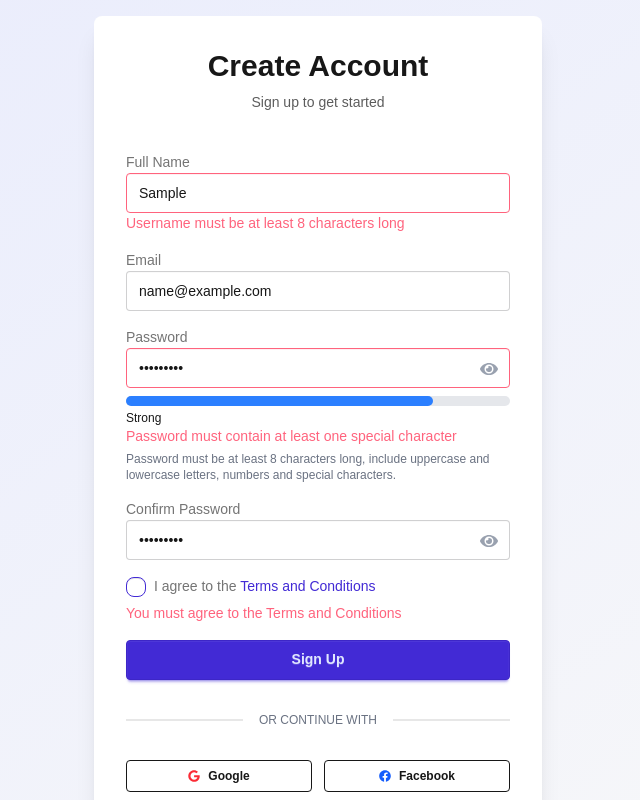
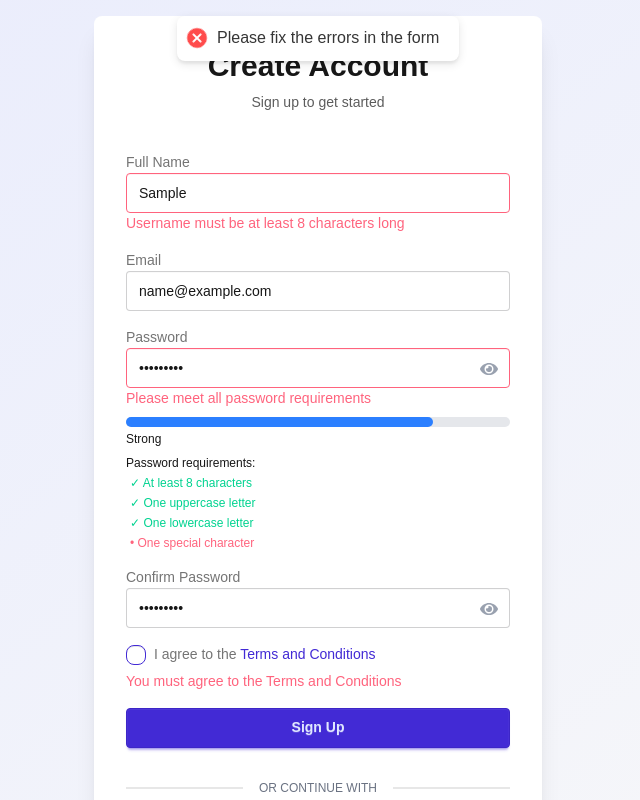
Before and after one commit to AdeepaK2/SpiritX_Xtruders_01, a Next.js app: page /Signup in a window 1280 px wide. Both pictures are taken after typing "Sample", "name@example.com", "Sample123", "Sample123" into the empty fields and a click on the button "Sign Up". Shown: the top 800 px of the page, without its empty margins (322-962 px from the left). Built offline with nearby package versions, Linux system fonts and the light colour scheme.

Commit message:
Improve validations in Signup page

```diff
--- a/src/app/Signup/page.tsx
+++ b/src/app/Signup/page.tsx
@@ -3,6 +3,8 @@ import { useState, useEffect } from "react";
 import Link from "next/link";
 import { motion } from "framer-motion";
 import { FaGoogle, FaFacebook, FaEye, FaEyeSlash } from "react-icons/fa";
+import { Toaster, toast } from "react-hot-toast";
+import { useRouter } from "next/navigation";
 
 export default function SignupPage() {
     const [name, setName] = useState("");
@@ -13,6 +15,7 @@ export default function SignupPage() {
     const [showConfirmPassword, setShowConfirmPassword] = useState(false);
     const [isLoading, setIsLoading] = useState(false);
     const [agreeToTerms, setAgreeToTerms] = useState(false);
+    const router = useRouter();
 
     // Validation states
     const [errors, setErrors] = useState({
@@ -20,7 +23,14 @@ export default function SignupPage() {
         email: "",
         password: "",
         confirmPassword: "",
-        terms: ""
+        terms: "",
+        form: "",
+        passwordRequirements: {
+            minLength: false,
+            upperCase: false,
+            lowerCase: false,
+            specialChar: false
+        }
     });
 
     // Password strength indicator
@@ -86,6 +96,18 @@ export default function SignupPage() {
         const hasNumber = /[0-9]/.test(password);
         const isLongEnough = password.length >= 8;
 
+        // Update password requirements
+        setErrors(prev => ({
+            ...prev,
+            passwordRequirements: {
+                minLength: isLongEnough,
+                upperCase: hasUpperCase,
+                lowerCase: hasLowerCase,
+                specialChar: hasSpecialChar
+            }
+        }));
+
+        // Calculate strength score
         let score = 0;
         if (isLongEnough) score += 1;
         if (hasUpperCase) score += 1;
@@ -107,24 +129,18 @@ export default function SignupPage() {
             color: strengthMap[score - 1]?.color || "bg-gray-200"
         });
 
-        // Real-time password validation
-        let passwordError = "";
-        if (!isLongEnough) {
-            passwordError = "Password must be at least 8 characters long";
-        } else if (!hasLowerCase) {
-            passwordError = "Password must contain at least one lowercase letter";
-        } else if (!hasUpperCase) {
-            passwordError = "Password must contain at least one uppercase letter";
-        } else if (!hasSpecialChar) {
-            passwordError = "Password must contain at least one special character";
-        } else if (score < 3) {
-            passwordError = "Password is too weak";
+        // Password validation
+        if (!isLongEnough || !hasLowerCase || !hasUpperCase || !hasSpecialChar) {
+            setErrors(prev => ({
+                ...prev,
+                password: "Please meet all password requirements"
+            }));
+        } else {
+            setErrors(prev => ({
+                ...prev,
+                password: ""
+            }));
         }
-
-        setErrors(prev => ({
-            ...prev,
-            password: passwordError
-        }));
     }, [password]);
 
     // Real-time confirm password validation
@@ -166,7 +182,14 @@ export default function SignupPage() {
             email: "",
             password: "",
             confirmPassword: "",
-            terms: ""
+            terms: "",
+            form: "",
+            passwordRequirements: errors.passwordRequirements || {
+                minLength: false,
+                upperCase: false,
+                lowerCase: false,
+                specialChar: false
+            }
         };
 
         let isValid = true;
@@ -179,7 +202,6 @@ export default function SignupPage() {
             newErrors.name = "Username must be at least 8 characters long";
             isValid = false;
         }
-        // Uniqueness check would be done server-side
 
         // Email validation
         if (!email) {
@@ -200,20 +222,16 @@ export default function SignupPage() {
             const hasSpecialChar = /[^A-Za-z0-9]/.test(password);
             const isLongEnough = password.length >= 8;
 
-            if (!isLongEnough) {
-                newErrors.password = "Password must be at least 8 characters long";
-                isValid = false;
-            } else if (!hasLowerCase) {
-                newErrors.password = "Password must contain at least one lowercase letter";
-                isValid = false;
-            } else if (!hasUpperCase) {
-                newErrors.password = "Password must contain at least one uppercase letter";
-                isValid = false;
-            } else if (!hasSpecialChar) {
-                newErrors.password = "Password must contain at least one special character";
-                isValid = false;
-            } else if (passwordStrength.score < 3) {
-                newErrors.password = "Password is too weak";
+            // Update requirements status
+            newErrors.passwordRequirements = {
+                minLength: isLongEnough,
+                upperCase: hasUpperCase,
+                lowerCase: hasLowerCase,
+                specialChar: hasSpecialChar
+            };
+
+            if (!isLongEnough || !hasUpperCase || !hasLowerCase || !hasSpecialChar) {
+                newErrors.password = "Please meet all password requirements";
                 isValid = false;
             }
         }
@@ -241,6 +259,7 @@ export default function SignupPage() {
         e.preventDefault();
 
         if (!validateForm()) {
+            toast.error("Please fix the errors in the form");
             return;
         }
 
@@ -250,9 +269,26 @@ export default function SignupPage() {
             // Simulate API call
             await new Promise(resolve => setTimeout(resolve, 1000));
             console.log("Signup attempt with:", { name, email, password, agreeToTerms });
-            // Handle successful signup here
+
+            // Add success notification
+            toast.success("Account created successfully!", {
+                duration: 3000,
+                position: "top-center",
+                icon: "🎉",
+            });
+
+            // Wait a moment before redirecting
+            setTimeout(() => {
+                router.push('/Login');
+            }, 1500);
+
         } catch (error) {
             console.error("Signup failed:", error);
+            toast.error("Registration failed. Please try again later.");
+            setErrors(prev => ({
+                ...prev,
+                form: "An unexpected error occurred. Please try again."
+            }));
         } finally {
             setIsLoading(false);
         }
@@ -260,6 +296,9 @@ export default function SignupPage() {
 
     return (
         <div className="min-h-screen flex items-center justify-center p-4">
+            {/* Toast container */}
+            <Toaster />
+
             <motion.div
                 initial={{ opacity: 0, y: 20 }}
                 animate={{ opacity: 1, y: 0 }}
@@ -271,6 +310,13 @@ export default function SignupPage() {
                         <h2 className="card-title text-3xl font-bold text-center mb-2">Create Account</h2>
                         <p className="text-sm opacity-70 text-center">Sign up to get started</p>
                     </div>
+
+                    {errors.form && (
+                        <div className="alert alert-error mb-4">
+                            <svg xmlns="http://www.w3.org/2000/svg" className="stroke-current shrink-0 h-6 w-6" fill="none" viewBox="0 0 24 24"><path strokeLinecap="round" strokeLinejoin="round" strokeWidth="2" d="M10 14l2-2m0 0l2-2m-2 2l-2-2m2 2l2 2m7-2a9 9 0 11-18 0 9 9 0 0118 0z" /></svg>
+                            <span>{errors.form}</span>
+                        </div>
+                    )}
 
                     <form onSubmit={handleSubmit} className="space-y-4">
                         <div className="form-control">
@@ -330,7 +376,14 @@ export default function SignupPage() {
                                     {showPassword ? <FaEyeSlash size={18} /> : <FaEye size={18} />}
                                 </button>
                             </div>
-                            {password && (
+                            {errors.password && (
+                                <label className="label">
+                                    <span className="label-text-alt text-error">{errors.password}</span>
+                                </label>
+                            )}
+
+                            {/* Password strength indicator */}
+                            {password.length > 0 && (
                                 <div className="mt-2">
                                     <div className="w-full bg-gray-200 rounded-full h-2.5">
                                         <div className={`h-2.5 rounded-full ${passwordStrength.color}`} style={{ width: `${(passwordStrength.score / 5) * 100}%` }}></div>
@@ -338,12 +391,27 @@ export default function SignupPage() {
                                     <p className="text-xs mt-1">{passwordStrength.message}</p>
                                 </div>
                             )}
-                            {errors.password && (
-                                <label className="label">
-                                    <span className="label-text-alt text-error">{errors.password}</span>
-                                </label>
+
+                            {/* Password requirements checklist */}
+                            {password.length > 0 && (
+                                <div className="mt-2 text-xs space-y-1">
+                                    <p className="font-medium">Password requirements:</p>
+                                    <ul className="space-y-1 pl-1">
+                                        <li className={`flex items-center gap-1 ${errors.passwordRequirements?.minLength ? 'text-success' : 'text-error'}`}>
+                                            {errors.passwordRequirements?.minLength ? '✓' : '•'} At least 8 characters
+                                        </li>
+                                        <li className={`flex items-center gap-1 ${errors.passwordRequirements?.upperCase ? 'text-success' : 'text-error'}`}>
+                                            {errors.passwordRequirements?.upperCase ? '✓' : '•'} One uppercase letter
+                                        </li>
+                                        <li className={`flex items-center gap-1 ${errors.passwordRequirements?.lowerCase ? 'text-success' : 'text-error'}`}>
+                                            {errors.passwordRequirements?.lowerCase ? '✓' : '•'} One lowercase letter
+                                        </li>
+                                        <li className={`flex items-center gap-1 ${errors.passwordRequirements?.specialChar ? 'text-success' : 'text-error'}`}>
+                                            {errors.passwordRequirements?.specialChar ? '✓' : '•'} One special character
+                                        </li>
+                                    </ul>
+                                </div>
                             )}
-                            <p className="text-xs mt-1 text-gray-500">Password must be at least 8 characters long, include uppercase and lowercase letters, numbers and special characters.</p>
                         </div>
 
                         <div className="form-control">
```
